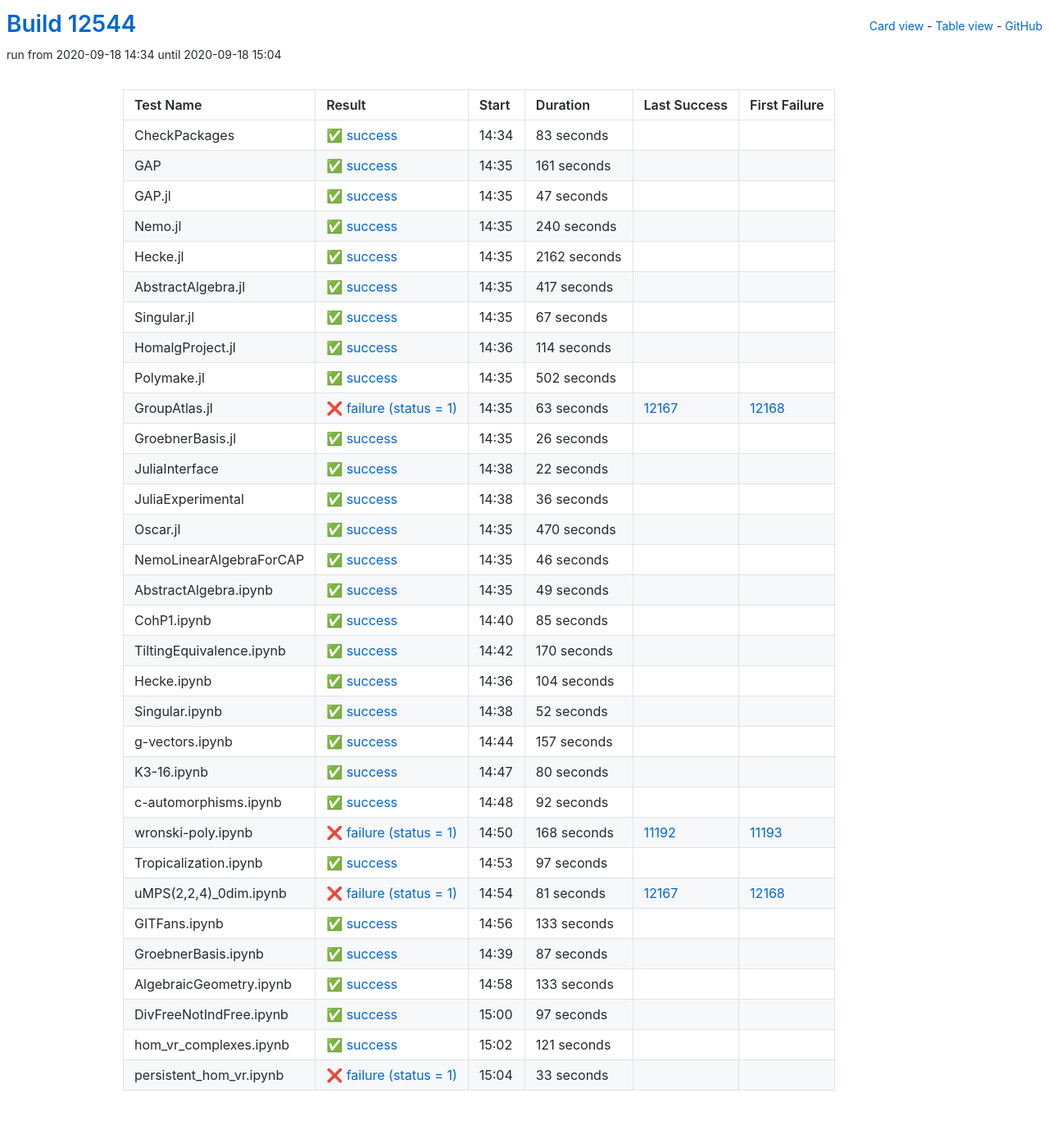
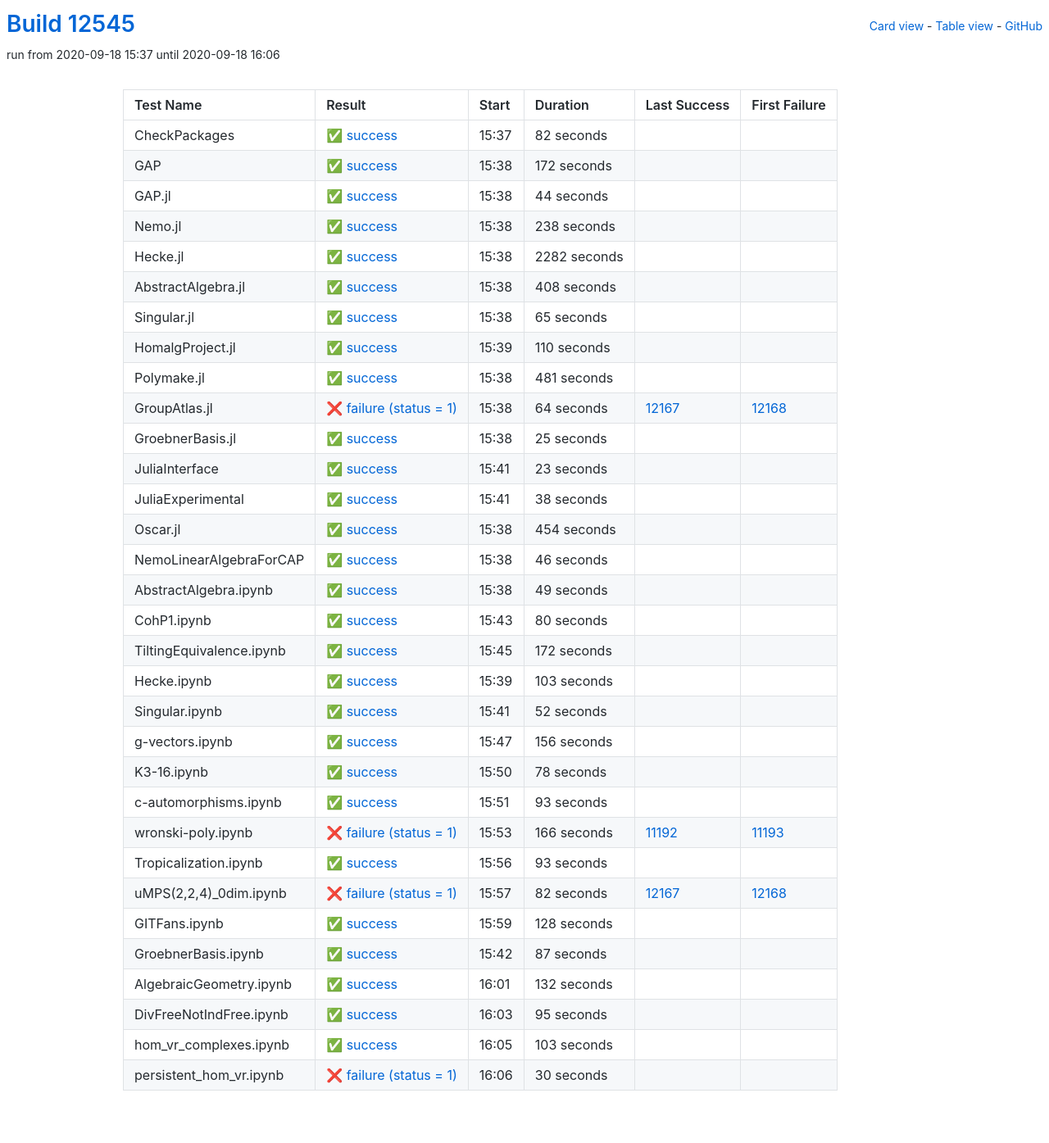
Before and after one commit to oscar-system/oscar-ci-status, a Jekyll site: the page built from table.html, in a window 1280 px wide. Shown: the whole page at 82% size. Built offline with Jekyll 4.4.1, drawn with Linux system fonts in a browser that asks for light colours.

Commit message:
Build #12545

```diff
--- a/_data/ci.yml
+++ b/_data/ci.yml
@@ -1,6 +1,6 @@
 ---
-build: 12544
-build_url: https://oscarci.mathematik.uni-kl.de/job/oscar/12544/
+build: 12545
+build_url: https://oscarci.mathematik.uni-kl.de/job/oscar/12545/
 job: oscar
 organization: oscar-system
 repo: oscar-ci-status
@@ -8,176 +8,176 @@
 tests:
 - name: CheckPackages
   id: checkpackages
-  log: https://oscarci.mathematik.uni-kl.de/job/oscar/12544/artifact/logs/build-12544/CheckPackages.log
-  start: 2020-09-18 14:34
+  log: https://oscarci.mathematik.uni-kl.de/job/oscar/12545/artifact/logs/build-12545/CheckPackages.log
+  start: 2020-09-18 15:37
   success: true
   exitcode: 0
   status: success
-  duration: 83
+  duration: 82
   last_success: false
   last_success_url:
   first_failure: false
   first_failure_url:
 - name: GAP
   id: gap
-  log: https://oscarci.mathematik.uni-kl.de/job/oscar/12544/artifact/logs/build-12544/GAP.log
-  start: 2020-09-18 14:35
+  log: https://oscarci.mathematik.uni-kl.de/job/oscar/12545/artifact/logs/build-12545/GAP.log
+  start: 2020-09-18 15:38
   success: true
   exitcode: 0
   status: success
-  duration: 161
+  duration: 172
   last_success: false
   last_success_url:
   first_failure: false
   first_failure_url:
 - name: GAP.jl
   id: gap-jl
-  log: https://oscarci.mathematik.uni-kl.de/job/oscar/12544/artifact/logs/build-12544/GAP.jl.log
-  start: 2020-09-18 14:35
+  log: https://oscarci.mathematik.uni-kl.de/job/oscar/12545/artifact/logs/build-12545/GAP.jl.log
+  start: 2020-09-18 15:38
   success: true
   exitcode: 0
   status: success
-  duration: 47
+  duration: 44
   last_success: false
   last_success_url:
   first_failure: false
   first_failure_url:
 - name: Nemo.jl
   id: nemo-jl
-  log: https://oscarci.mathematik.uni-kl.de/job/oscar/12544/artifact/logs/build-12544/Nemo.jl.log
-  start: 2020-09-18 14:35
+  log: https://oscarci.mathematik.uni-kl.de/job/oscar/12545/artifact/logs/build-12545/Nemo.jl.log
+  start: 2020-09-18 15:38
   success: true
   exitcode: 0
   status: success
-  duration: 240
+  duration: 238
   last_success: false
   last_success_url:
   first_failure: false
   first_failure_url:
 - name: Hecke.jl
   id: hecke-jl
-  log: https://oscarci.mathematik.uni-kl.de/job/oscar/12544/artifact/logs/build-12544/Hecke.jl.log
-  start: 2020-09-18 14:35
+  log: https://oscarci.mathematik.uni-kl.de/job/oscar/12545/artifact/logs/build-12545/Hecke.jl.log
+  start: 2020-09-18 15:38
   success: true
   exitcode: 0
   status: success
-  duration: 2162
+  duration: 2282
   last_success: false
   last_success_url:
   first_failure: false
   first_failure_url:
 - name: AbstractAlgebra.jl
   id: abstractalgebra-jl
-  log: https://oscarci.mathematik.uni-kl.de/job/oscar/12544/artifact/logs/build-12544/AbstractAlgebra.jl.log
-  start: 2020-09-18 14:35
+  log: https://oscarci.mathematik.uni-kl.de/job/oscar/12545/artifact/logs/build-12545/AbstractAlgebra.jl.log
+  start: 2020-09-18 15:38
   success: true
   exitcode: 0
   status: success
-  duration: 417
+  duration: 408
   last_success: false
   last_success_url:
   first_failure: false
   first_failure_url:
 - name: Singular.jl
   id: singular-jl
-  log: https://oscarci.mathematik.uni-kl.de/job/oscar/12544/artifact/logs/build-12544/Singular.jl.log
-  start: 2020-09-18 14:35
+  log: https://oscarci.mathematik.uni-kl.de/job/oscar/12545/artifact/logs/build-12545/Singular.jl.log
+  start: 2020-09-18 15:38
   success: true
   exitcode: 0
   status: success
-  duration: 67
+  duration: 65
   last_success: false
   last_success_url:
   first_failure: false
   first_failure_url:
 - name: HomalgProject.jl
   id: homalgproject-jl
-  log: https://oscarci.mathematik.uni-kl.de/job/oscar/12544/artifact/logs/build-12544/HomalgProject.jl.log
-  start: 2020-09-18 14:36
+  log: https://oscarci.mathematik.uni-kl.de/job/oscar/12545/artifact/logs/build-12545/HomalgProject.jl.log
+  start: 2020-09-18 15:39
   success: true
   exitcode: 0
   status: success
-  duration: 114
+  duration: 110
   last_success: false
   last_success_url:
   first_failure: false
   first_failure_url:
 - name: Polymake.jl
   id: polymake-jl
-  log: https://oscarci.mathematik.uni-kl.de/job/oscar/12544/artifact/logs/build-12544/Polymake.jl.log
-  start: 2020-09-18 14:35
+  log: https://oscarci.mathematik.uni-kl.de/job/oscar/12545/artifact/logs/build-12545/Polymake.jl.log
+  start: 2020-09-18 15:38
   success: true
   exitcode: 0
   status: success
-  duration: 502
+  duration: 481
   last_success: false
   last_success_url:
   first_failure: false
   first_failure_url:
 - name: GroupAtlas.jl
   id: groupatlas-jl
-  log: https://oscarci.mathematik.uni-kl.de/job/oscar/12544/artifact/logs/build-12544/GroupAtlas.jl.log
-  start: 2020-09-18 14:35
+  log: https://oscarci.mathematik.uni-kl.de/job/oscar/12545/artifact/logs/build-12545/GroupAtlas.jl.log
+  start: 2020-09-18 15:38
   success: false
   exitcode: 1
   status: failure
-  duration: 63
+  duration: 64
   last_success: 12167
   last_success_url: https://oscarci.mathematik.uni-kl.de/job/oscar/12167/
   first_failure: 12168
   first_failure_url: https://oscarci.mathematik.uni-kl.de/job/oscar/12168/
 - name: GroebnerBasis.jl
   id: groebnerbasis-jl
-  log: https://oscarci.mathematik.uni-kl.de/job/oscar/12544/artifact/logs/build-12544/GroebnerBasis.jl.log
-  start: 2020-09-18 14:35
+  log: https://oscarci.mathematik.uni-kl.de/job/oscar/12545/artifact/logs/build-12545/GroebnerBasis.jl.log
+  start: 2020-09-18 15:38
   success: true
   exitcode: 0
   status: success
-  duration: 26
+  duration: 25
   last_success: false
   last_success_url:
   first_failure: false
   first_failure_url:
 - name: JuliaInterface
   id: juliainterface
-  log: https://oscarci.mathematik.uni-kl.de/job/oscar/12544/artifact/logs/build-12544/JuliaInterface.log
-  start: 2020-09-18 14:38
+  log: https://oscarci.mathematik.uni-kl.de/job/oscar/12545/artifact/logs/build-12545/JuliaInterface.log
+  start: 2020-09-18 15:41
   success: true
   exitcode: 0
   status: success
-  duration: 22
+  duration: 23
   last_success: false
   last_success_url:
   first_failure: false
   first_failure_url:
 - name: JuliaExperimental
   id: juliaexperimental
-  log: https://oscarci.mathematik.uni-kl.de/job/oscar/12544/artifact/logs/build-12544/JuliaExperimental.log
-  start: 2020-09-18 14:38
+  log: https://oscarci.mathematik.uni-kl.de/job/oscar/12545/artifact/logs/build-12545/JuliaExperimental.log
+  start: 2020-09-18 15:41
   success: true
   exitcode: 0
   status: success
-  duration: 36
+  duration: 38
   last_success: false
   last_success_url:
   first_failure: false
   first_failure_url:
 - name: Oscar.jl
   id: oscar-jl
-  log: https://oscarci.mathematik.uni-kl.de/job/oscar/12544/artifact/logs/build-12544/Oscar.jl.log
-  start: 2020-09-18 14:35
+  log: https://oscarci.mathematik.uni-kl.de/job/oscar/12545/artifact/logs/build-12545/Oscar.jl.log
+  start: 2020-09-18 15:38
   success: true
   exitcode: 0
   status: success
-  duration: 470
+  duration: 454
   last_success: false
   last_success_url:
   first_failure: false
   first_failure_url:
 - name: NemoLinearAlgebraForCAP
   id: nemolinearalgebraforcap
-  log: https://oscarci.mathematik.uni-kl.de/job/oscar/12544/artifact/logs/build-12544/NemoLinearAlgebraForCAP.log
-  start: 2020-09-18 14:35
+  log: https://oscarci.mathematik.uni-kl.de/job/oscar/12545/artifact/logs/build-12545/NemoLinearAlgebraForCAP.log
+  start: 2020-09-18 15:38
   success: true
   exitcode: 0
   status: success
@@ -188,8 +188,8 @@
   first_failure_url:
 - name: AbstractAlgebra.ipynb
   id: abstractalgebra-ipynb
-  log: https://oscarci.mathematik.uni-kl.de/job/oscar/12544/artifact/logs/build-12544/AbstractAlgebra.ipynb.log
-  start: 2020-09-18 14:35
+  log: https://oscarci.mathematik.uni-kl.de/job/oscar/12545/artifact/logs/build-12545/AbstractAlgebra.ipynb.log
+  start: 2020-09-18 15:38
   success: true
   exitcode: 0
   status: success
@@ -200,44 +200,44 @@
   first_failure_url:
 - name: CohP1.ipynb
   id: cohp1-ipynb
-  log: https://oscarci.mathematik.uni-kl.de/job/oscar/12544/artifact/logs/build-12544/CohP1.ipynb.log
-  start: 2020-09-18 14:40
+  log: https://oscarci.mathematik.uni-kl.de/job/oscar/12545/artifact/logs/build-12545/CohP1.ipynb.log
+  start: 2020-09-18 15:43
   success: true
   exitcode: 0
   status: success
-  duration: 85
+  duration: 80
   last_success: false
   last_success_url:
   first_failure: false
   first_failure_url:
 - name: TiltingEquivalence.ipynb
   id: tiltingequivalence-ipynb
-  log: https://oscarci.mathematik.uni-kl.de/job/oscar/12544/artifact/logs/build-12544/TiltingEquivalence.ipynb.log
-  start: 2020-09-18 14:42
+  log: https://oscarci.mathematik.uni-kl.de/job/oscar/12545/artifact/logs/build-12545/TiltingEquivalence.ipynb.log
+  start: 2020-09-18 15:45
   success: true
   exitcode: 0
   status: success
-  duration: 170
+  duration: 172
   last_success: false
   last_success_url:
   first_failure: false
   first_failure_url:
 - name: Hecke.ipynb
   id: hecke-ipynb
-  log: https://oscarci.mathematik.uni-kl.de/job/oscar/12544/artifact/logs/build-12544/Hecke.ipynb.log
-  start: 2020-09-18 14:36
+  log: https://oscarci.mathematik.uni-kl.de/job/oscar/12545/artifact/logs/build-12545/Hecke.ipynb.log
+  start: 2020-09-18 15:39
   success: true
   exitcode: 0
   status: success
-  duration: 104
+  duration: 103
   last_success: false
   last_success_url:
   first_failure: false
   first_failure_url:
 - name: Singular.ipynb
   id: singular-ipynb
-  log: https://oscarci.mathematik.uni-kl.de/job/oscar/12544/artifact/logs/build-12544/Singular.ipynb.log
-  start: 2020-09-18 14:38
+  log: https://oscarci.mathematik.uni-kl.de/job/oscar/12545/artifact/logs/build-12545/Singular.ipynb.log
+  start: 2020-09-18 15:41
   success: true
   exitcode: 0
   status: success
@@ -248,92 +248,92 @@
   first_failure_url:
 - name: g-vectors.ipynb
   id: g-vectors-ipynb
-  log: https://oscarci.mathematik.uni-kl.de/job/oscar/12544/artifact/logs/build-12544/g-vectors.ipynb.log
-  start: 2020-09-18 14:44
+  log: https://oscarci.mathematik.uni-kl.de/job/oscar/12545/artifact/logs/build-12545/g-vectors.ipynb.log
+  start: 2020-09-18 15:47
   success: true
   exitcode: 0
   status: success
-  duration: 157
+  duration: 156
   last_success: false
   last_success_url:
   first_failure: false
   first_failure_url:
 - name: K3-16.ipynb
   id: k3-16-ipynb
-  log: https://oscarci.mathematik.uni-kl.de/job/oscar/12544/artifact/logs/build-12544/K3-16.ipynb.log
-  start: 2020-09-18 14:47
+  log: https://oscarci.mathematik.uni-kl.de/job/oscar/12545/artifact/logs/build-12545/K3-16.ipynb.log
+  start: 2020-09-18 15:50
   success: true
   exitcode: 0
   status: success
-  duration: 80
+  duration: 78
   last_success: false
   last_success_url:
   first_failure: false
   first_failure_url:
 - name: c-automorphisms.ipynb
   id: c-automorphisms-ipynb
-  log: https://oscarci.mathematik.uni-kl.de/job/oscar/12544/artifact/logs/build-12544/c-automorphisms.ipynb.log
-  start: 2020-09-18 14:48
+  log: https://oscarci.mathematik.uni-kl.de/job/oscar/12545/artifact/logs/build-12545/c-automorphisms.ipynb.log
+  start: 2020-09-18 15:51
   success: true
   exitcode: 0
   status: success
-  duration: 92
+  duration: 93
   last_success: false
   last_success_url:
   first_failure: false
   first_failure_url:
 - name: wronski-poly.ipynb
   id: wronski-poly-ipynb
-  log: https://oscarci.mathematik.uni-kl.de/job/oscar/12544/artifact/logs/build-12544/wronski-poly.ipynb.log
-  start: 2020-09-18 14:50
+  log: https://oscarci.mathematik.uni-kl.de/job/oscar/12545/artifact/logs/build-12545/wronski-poly.ipynb.log
+  start: 2020-09-18 15:53
   success: false
   exitcode: 1
   status: failure
-  duration: 168
+  duration: 166
   last_success: 11192
   last_success_url: https://oscarci.mathematik.uni-kl.de/job/oscar/11192/
   first_failure: 11193
   first_failure_url: https://oscarci.mathematik.uni-kl.de/job/oscar/11193/
 - name: Tropicalization.ipynb
   id: tropicalization-ipynb
-  log: https://oscarci.mathematik.uni-kl.de/job/oscar/12544/artifact/logs/build-12544/Tropicalization.ipynb.log
-  start: 2020-09-18 14:53
+  log: https://oscarci.mathematik.uni-kl.de/job/oscar/12545/artifact/logs/build-12545/Tropicalization.ipynb.log
+  start: 2020-09-18 15:56
   success: true
   exitcode: 0
   status: success
-  duration: 97
+  duration: 93
   last_success: false
   last_success_url:
   first_failure: false
   first_failure_url:
 - name: uMPS(2,2,4)_0dim.ipynb
   id: umps-2-2-4-0dim-ipynb
-  log: https://oscarci.mathematik.uni-kl.de/job/oscar/12544/artifact/logs/build-12544/uMPS-2-2-4-_0dim.ipynb.log
-  start: 2020-09-18 14:54
+  log: https://oscarci.mathematik.uni-kl.de/job/oscar/12545/artifact/logs/build-12545/uMPS-2-2-4-_0dim.ipynb.log
+  start: 2020-09-18 15:57
   success: false
   exitcode: 1
   status: failure
-  duration: 81
+  duration: 82
   last_success: 12167
   last_success_url: https://oscarci.mathematik.uni-kl.de/job/oscar/12167/
   first_failure: 12168
   first_failure_url: https://oscarci.mathematik.uni-kl.de/job/oscar/12168/
 - name: GITFans.ipynb
   id: gitfans-ipynb
-  log: https://oscarci.mathematik.uni-kl.de/job/oscar/12544/artifact/logs/build-12544/GITFans.ipynb.log
-  start: 2020-09-18 14:56
+  log: https://oscarci.mathematik.uni-kl.de/job/oscar/12545/artifact/logs/build-12545/GITFans.ipynb.log
+  start: 2020-09-18 15:59
   success: true
   exitcode: 0
   status: success
-  duration: 133
+  duration: 128
   last_success: false
   last_success_url:
   first_failure: false
   first_failure_url:
 - name: GroebnerBasis.ipynb
   id: groebnerbasis-ipynb
-  log: https://oscarci.mathematik.uni-kl.de/job/oscar/12544/artifact/logs/build-12544/GroebnerBasis.ipynb.log
-  start: 2020-09-18 14:39
+  log: https://oscarci.mathematik.uni-kl.de/job/oscar/12545/artifact/logs/build-12545/GroebnerBasis.ipynb.log
+  start: 2020-09-18 15:42
   success: true
   exitcode: 0
   status: success
@@ -344,48 +344,48 @@
   first_failure_url:
 - name: AlgebraicGeometry.ipynb
   id: algebraicgeometry-ipynb
-  log: https://oscarci.mathematik.uni-kl.de/job/oscar/12544/artifact/logs/build-12544/AlgebraicGeometry.ipynb.log
-  start: 2020-09-18 14:58
+  log: https://oscarci.mathematik.uni-kl.de/job/oscar/12545/artifact/logs/build-12545/AlgebraicGeometry.ipynb.log
+  start: 2020-09-18 16:01
   success: true
   exitcode: 0
   status: success
-  duration: 133
+  duration: 132
   last_success: false
   last_success_url:
   first_failure: false
   first_failure_url:
 - name: DivFreeNotIndFree.ipynb
   id: divfreenotindfree-ipynb
-  log: https://oscarci.mathematik.uni-kl.de/job/oscar/12544/artifact/logs/build-12544/DivFreeNotIndFree.ipynb.log
-  start: 2020-09-18 15:00
+  log: https://oscarci.mathematik.uni-kl.de/job/oscar/12545/artifact/logs/build-12545/DivFreeNotIndFree.ipynb.log
+  start: 2020-09-18 16:03
   success: true
   exitcode: 0
   status: success
-  duration: 97
+  duration: 95
   last_success: false
   last_success_url:
   first_failure: false
   first_failure_url:
 - name: hom_vr_complexes.ipynb
   id: hom-vr-complexes-ipynb
-  log: https://oscarci.mathematik.uni-kl.de/job/oscar/12544/artifact/logs/build-12544/hom_vr_complexes.ipynb.log
-  start: 2020-09-18 15:02
+  log: https://oscarci.mathematik.uni-kl.de/job/oscar/12545/artifact/logs/build-12545/hom_vr_complexes.ipynb.log
+  start: 2020-09-18 16:05
   success: true
   exitcode: 0
   status: success
-  duration: 121
+  duration: 103
   last_success: false
   last_success_url:
   first_failure: false
   first_failure_url:
 - name: persistent_hom_vr.ipynb
   id: persistent-hom-vr-ipynb
-  log: https://oscarci.mathematik.uni-kl.de/job/oscar/12544/artifact/logs/build-12544/persistent_hom_vr.ipynb.log
-  start: 2020-09-18 15:04
+  log: https://oscarci.mathematik.uni-kl.de/job/oscar/12545/artifact/logs/build-12545/persistent_hom_vr.ipynb.log
+  start: 2020-09-18 16:06
   success: false
   exitcode: 1
   status: failure
-  duration: 33
+  duration: 30
   last_success: false
   last_success_url:
   first_failure: false
```
Also changed, not shown: README.md.
